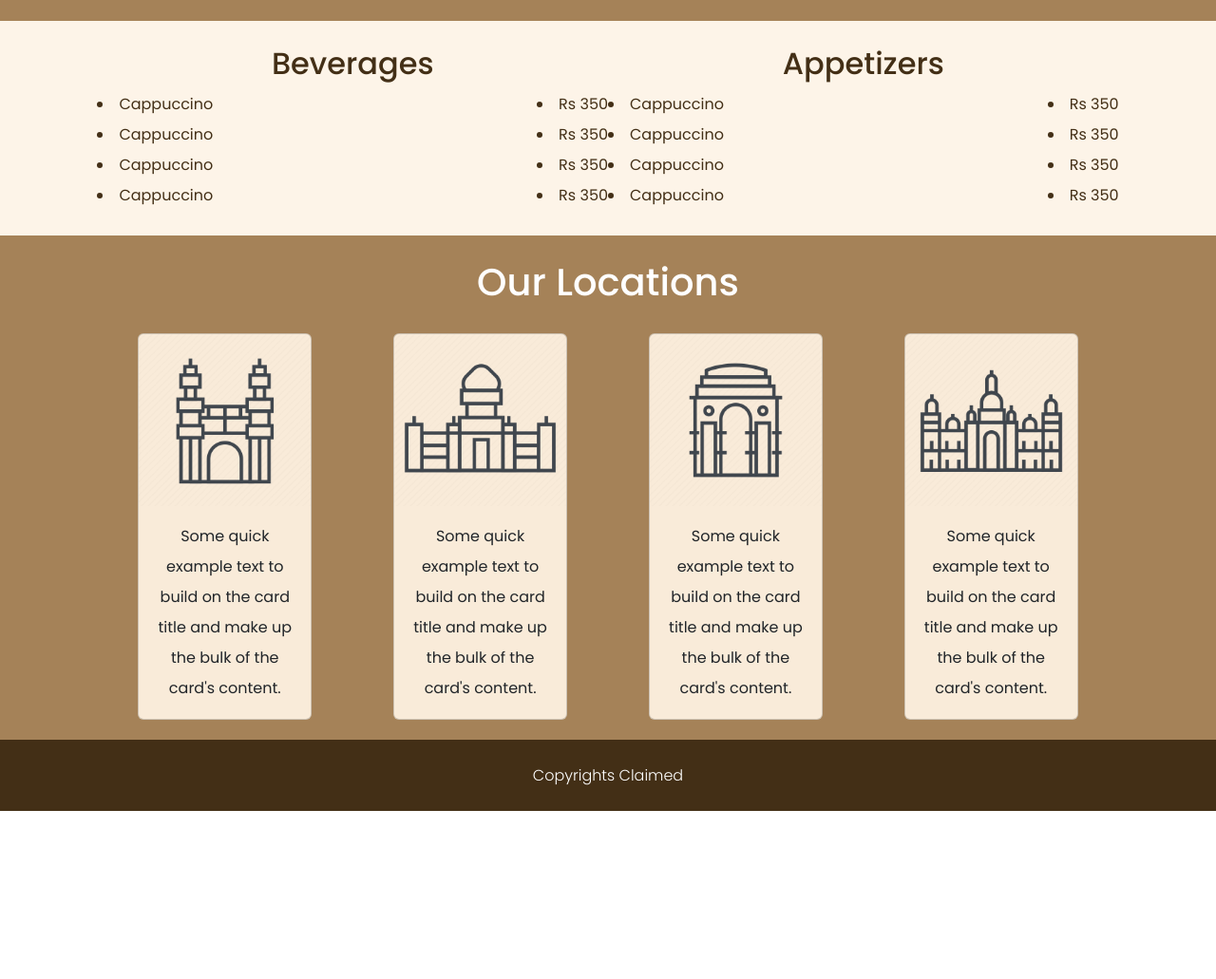
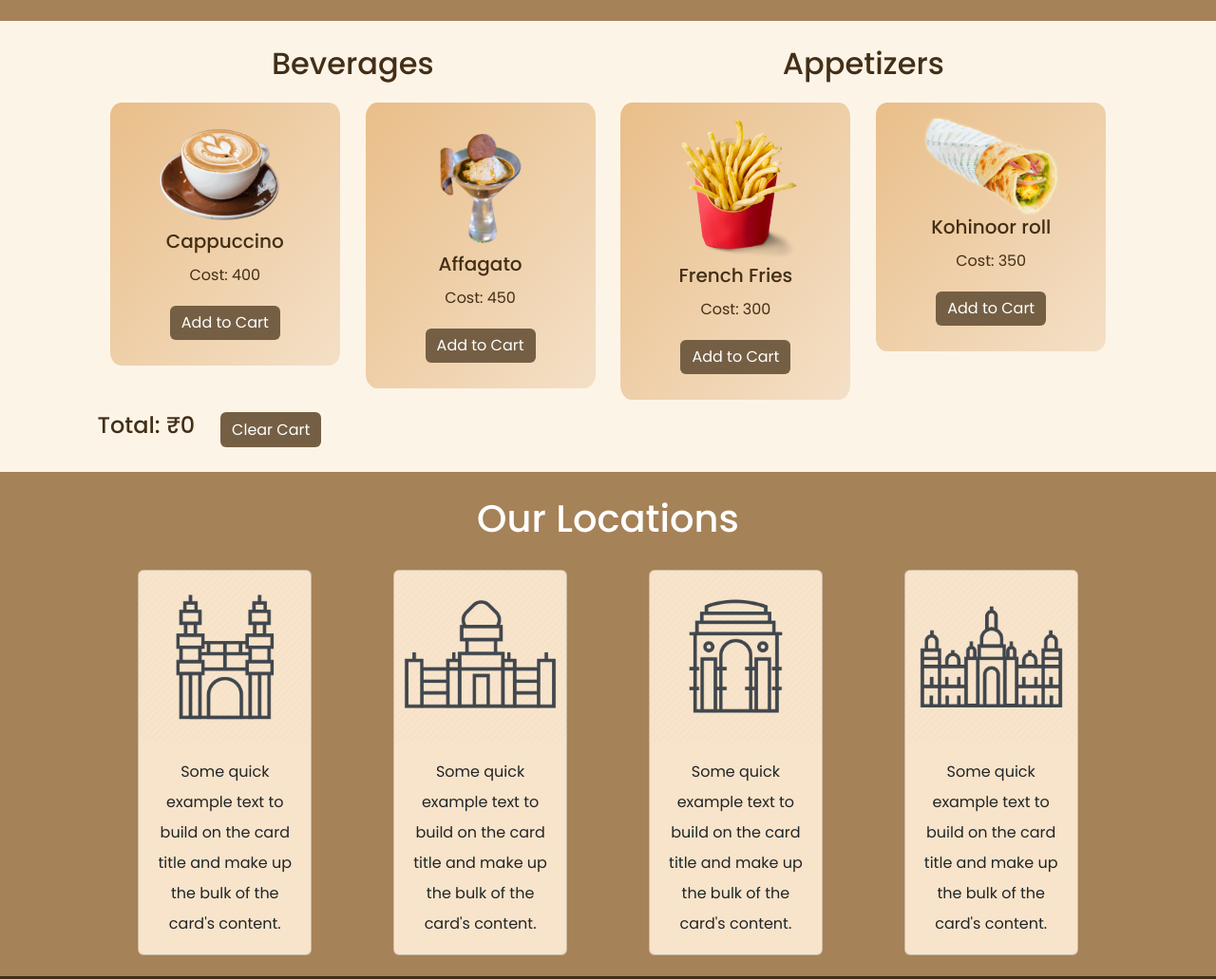
Before and after one commit to SD1407/coffee-house, a plain HTML site: page index.html in a window 1280 px wide. Shown: the part 909-1940 px from the top of the page at 95% size. Before the commit the page ends 1763 px from the top, so only its background shows below. Drawn offline with nearby package versions, Linux system fonts and the light colour scheme; a web font is replaced by a local one.

Commit message:
some js added

```diff
--- a/index.css
+++ b/index.css
@@ -89,11 +89,40 @@
     font-weight: bold;
 }
 
+.itemcard{
+    border-radius: 5%;
+    border-color: black;
+    border-width: 2px;
+    background-image: linear-gradient(to bottom right, rgb(233, 190, 137),rgb(244, 224, 199)); ;
+    justify-content: center;
+    padding-bottom: 10%;
+    padding-top: 5%;
+    margin: 5% 5%;
+}
+
+.custom{
+    background-color: rgb(117, 95, 68);
+    border: 0;
+    width:fit-content;
+}
+
+h4{
+    padding-right: 5%;
+}
+.final{
+    display: flex;
+}
+
 .leftmenu{
  text-align: left;
 }
 .rightmenu{
  text-align: right;
+
+}
+
+.menuimg{
+    width: 60%;
 }
 .citi{
     text-align: center;
@@ -107,7 +136,7 @@
 }
 .flashcard{
     justify-items: center;
-    background-color: rgb(249, 235, 217);
+    background-color: rgb(248, 228, 202);
 }
 .locations{
     display:flex;
@@ -126,6 +155,11 @@
     text-align: center;
 }
 
+.flashcard:hover{
+    background-color: rgb(254, 239, 222);
+    box-shadow: 0 5px 5px 0 #DBEDF3;
+}
+
 .footer{
     background-color: rgb(67, 47, 22);
     padding-top: 2%;
--- a/index.html
+++ b/index.html
@@ -36,7 +36,7 @@ div.rightmenu {
 <link rel="preconnect" href="https://fonts.gstatic.com" crossorigin>
 <link href="https://fonts.googleapis.com/css2?family=Poppins:ital,wght@0,300;0,400;0,500;0,700;0,800;0,900;1,100;1,200;1,300;1,400;1,500;1,600;1,700;1,800;1,900&display=swap" rel="stylesheet">
 <link href='https://fonts.googleapis.com/css?family=Klee One' rel='stylesheet'>
-<script src="https://cdn.jsdelivr.net/npm/bootstrap@5.3.0/dist/js/bootstrap.bundle.min.js"></script>
+
     <title>Coffee House</title>
   </head>
   <body>
@@ -86,37 +86,51 @@ div.rightmenu {
       <div class = "col-lg-6">
         <div class = "row">
           <h2> Beverages </h2>
-          <div class ="col-lg-6 col-md-6 col-sm-6 leftmenu">
-          <li>Cappuccino</li>
-          <li>Cappuccino</li>
-          <li>Cappuccino</li>
-          <li>Cappuccino</li>
+          <div class ="col-lg-6 col-md-6 col-sm-6">
+          <div class = "itemcard ">
+            <img class = "menuimg" src = cappuccino.png>
+            <h5>Cappuccino</h5>
+            <p>Cost: 400</p>
+            <button class="btn btn-dark custom" id = "capuccino">Add to Cart</button>
+          </div>
         </div>
-        <div class ="col-lg-6 col-md-6 col-sm-6 rightmenu">
-          <li>Rs 350</li>
-          <li>Rs 350</li>
-          <li>Rs 350</li>
-          <li>Rs 350</li>
+        <div class ="col-lg-6 col-md-6 col-sm-6 ">
+          <div class = "itemcard ">
+            <img class = "menuimg" src = affagato.png>
+            <h5>Affagato</h5>
+            <p>Cost: 450</p>
+            <button class="btn btn-dark custom" id = "affagato">Add to Cart</button>
+          </div>
         </div>
       </div>
       </div>
       <div class = "col-lg-6">
         <div class = "row">
           <h2> Appetizers </h2>
-          <div class ="col-lg-6 col-md-6 col-sm-6 leftmenu">
-          <li>Cappuccino</li>
-          <li>Cappuccino</li>
-          <li>Cappuccino</li>
-          <li>Cappuccino</li>
+          <div class ="col-lg-6 col-md-6 col-sm-6 ">
+            <div class = "itemcard ">
+              <img class = "menuimg" src = fries.png>
+              <h5>French Fries</h5>
+              <p>Cost: 300</p>
+              <button class="btn btn-dark custom" id = "fries">Add to Cart</button>
+            </div>
         </div>
-        <div class ="col-lg-6 col-md-6 col-sm-6 rightmenu">
-          <li>Rs 350</li>
-          <li>Rs 350</li>
-          <li>Rs 350</li>
-          <li>Rs 350</li>
+        <div class ="col-lg-6 col-md-6 col-sm-6 ">
+          <div class = "itemcard ">
+            <img class = "menuimg" src = roll.png>
+            <h5>Kohinoor roll</h5>
+            <p>Cost: 350</p>
+            <button class="btn btn-dark custom" id = "roll">Add to Cart</button>
+          </div>
         </div>
       </div>
       </div>
+      <div class = "col-lg-12">
+        <div class = "col-lg-6 final">
+         <h4>Total: ₹<span class = "value">0</span></h4>
+         <button class="btn btn-dark custom" id = "clear">Clear Cart</button>
+        </div>
+        </div>
    </div>
 
    <div class = "row locations">
@@ -160,6 +174,7 @@ div.rightmenu {
    </div>
 
 
-
+   <script src="https://cdn.jsdelivr.net/npm/bootstrap@5.3.0/dist/js/bootstrap.bundle.min.js"></script>
+   <script src = "index.js" charset = "utf-8"></script>
   </body>
 </html>
--- /dev/null
+++ b/index.js
@@ -0,0 +1,52 @@
+ Items = [{
+    itemName: "Cappuccino",
+    price: 400.00
+},
+{
+    itemName: "Affagato",
+    price: 450.00
+},
+{
+    itemName: "Fries",
+    price: 300.00
+},
+{
+    itemName: "Roll",
+    price: 350.00
+}
+
+];
+
+// function Items(itemName,price){
+//     this.itemName = itemName;
+//     this.price = price;
+// }
+
+for(var i = 0;i<document.querySelectorAll(".custom").length;i++){
+    var sum = Number(document.querySelector(".value").innerHTML);
+    document.querySelectorAll(".custom")[i].addEventListener("click",function(event) {
+
+        switch(event.target.id)
+        {
+            case "capuccino":
+                sum = sum + 400;
+                break;
+            case "affagato":
+                sum = sum + 450;
+                break;
+            case "fries":
+                sum = sum + 300;
+                break;
+            case "roll":
+                sum = sum + 350;
+                break;
+            case "clear":
+                sum = 0;
+                break;
+
+        }
+
+    document.querySelector(".value").innerHTML = String(sum);
+
+    });
+}
```
Also changed, not shown: affagato.png (added), fries.png (added), roll.png (added).
